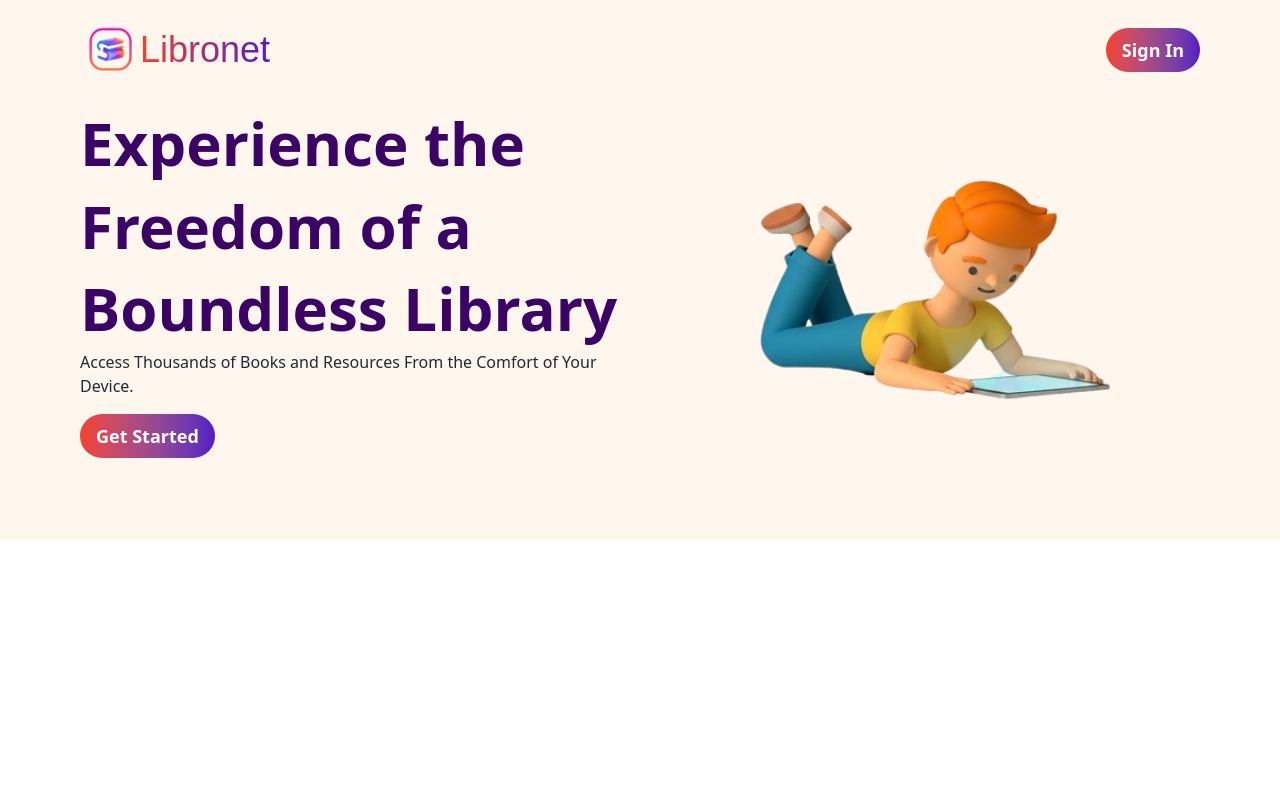
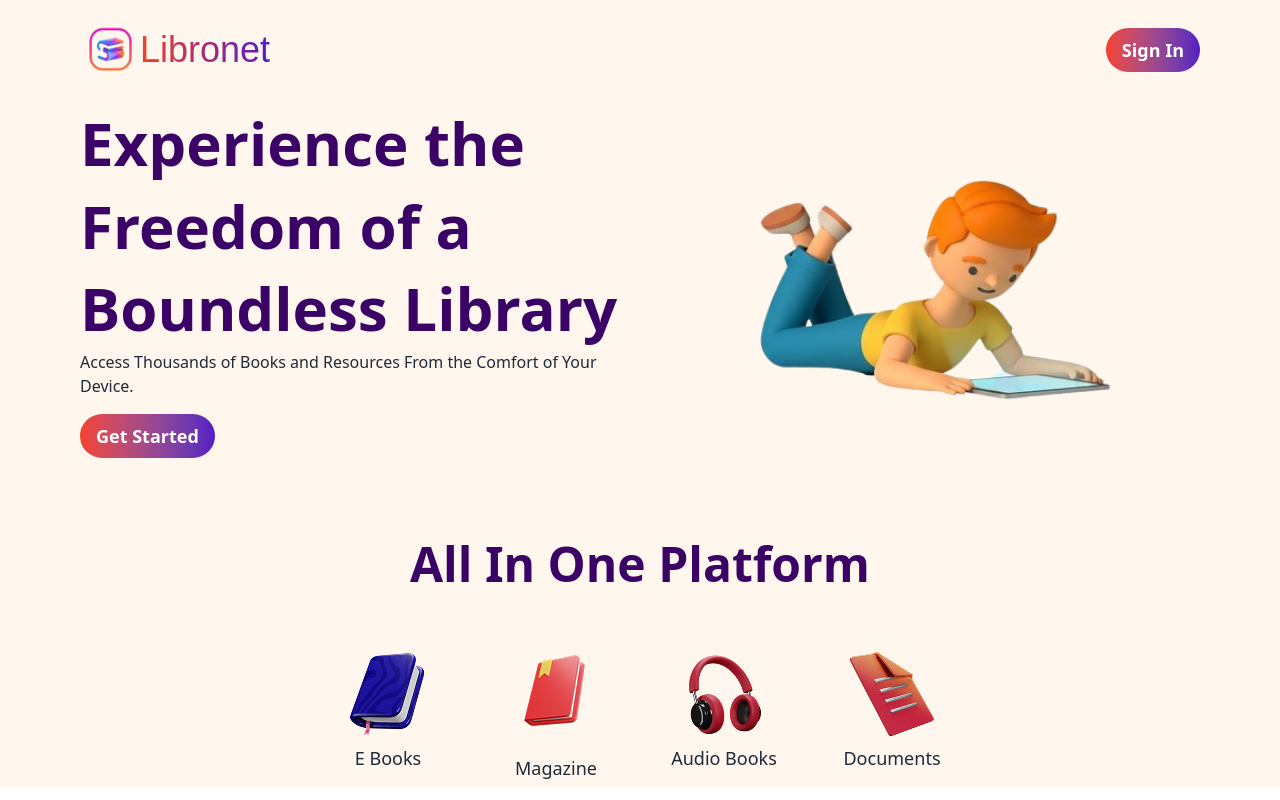
Before and after one commit to zimcodes1/E-Library, a React (Vite) app in the folder client/: page / in a window 1280 px wide. Built offline with nearby package versions, Linux system fonts and the light colour scheme; a web font is replaced by a local one.

Commit message:
feat: add AllInOne component to showcase various media types on the landing page

```diff
--- /dev/null
+++ b/client/src/components/AllInOne.tsx
@@ -0,0 +1,35 @@
+
+
+function AllInOne() {
+    return (
+        <div className="flex flex-col justify-between items-center">
+            <h1 className="text-5xl text-purple-950 font-semibold mb-10">All In One Platform</h1>
+            <div className="flex justify-evenly w-[60%] h-40">
+                <span className="flex w-1/4 h-full flex-col justify-center items-center">
+                    <img src="/images/book.png" alt="E Books" />
+                    <p className="font-medium text-gray-800 text-lg">E Books</p>
+                </span>
+
+                <span className="flex w-1/4 h-full flex-col justify-center items-center">
+                    <img src="/images/book2.png" alt="Magazine" />
+                    <p className="font-medium text-gray-800 text-lg">Magazine</p>
+                </span>
+
+                <span className="flex w-1/4 h-full flex-col justify-center items-center">
+                    <img src="/images/headset.png" alt="Audio Books" />
+                    <p className="font-medium text-gray-800 text-lg">Audio Books</p>
+                </span>
+
+                <span className="flex w-1/4 h-full flex-col justify-center items-center">
+                    <img src="/images/pdf.png" alt="E Books" />
+                    <p className="font-medium text-gray-800 text-lg">Documents</p>
+                </span>
+            </div>
+
+
+
+        </div>
+    )
+}
+
+export default AllInOne;
--- a/client/src/index.css
+++ b/client/src/index.css
@@ -9,5 +9,6 @@
 .gradient{
     background: linear-gradient(90deg, #f54129 0%, #561ac5 100%);
     -webkit-background-clip: text;
+    background-clip: text;
     -webkit-text-fill-color: transparent;
 }
--- a/client/src/pages/LandingPage.tsx
+++ b/client/src/pages/LandingPage.tsx
@@ -1,10 +1,13 @@
 import HeroSection from "../components/HeroSection";
+import AllInOne from "../components/AllInOne";
 
 function LandingPage() {
     return (
     <div className="w-full h-fit px-20 bg-orange-50 pt-5 -z-10">
         {/* Hero Section */}
         <HeroSection></HeroSection>
+        {/* All In One Section */}
+        <AllInOne></AllInOne>
     </div>)
 }
 
```
